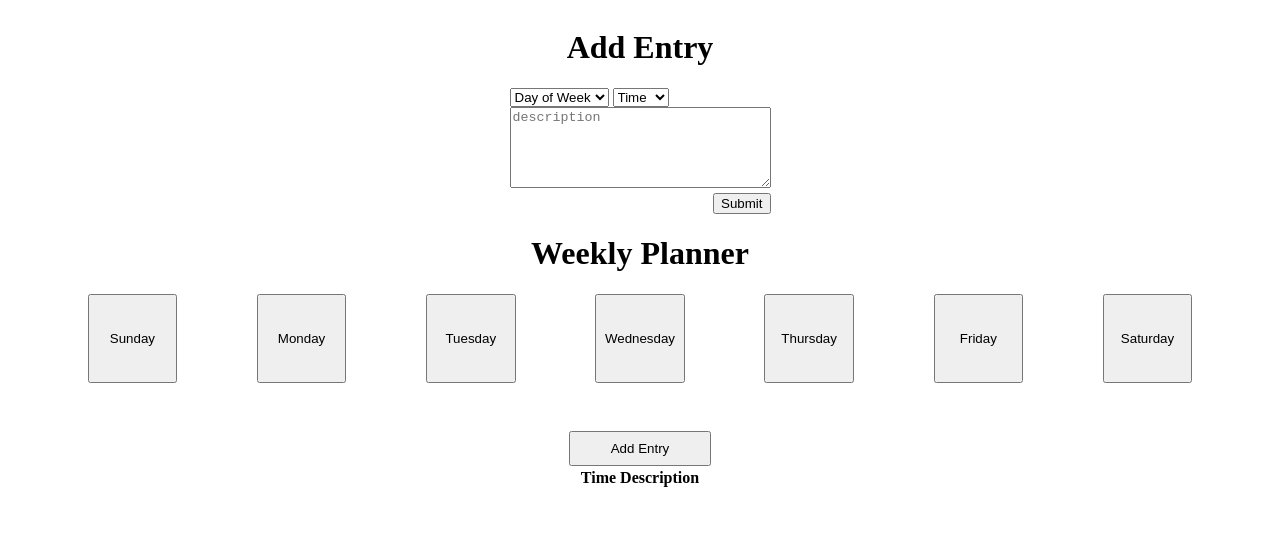
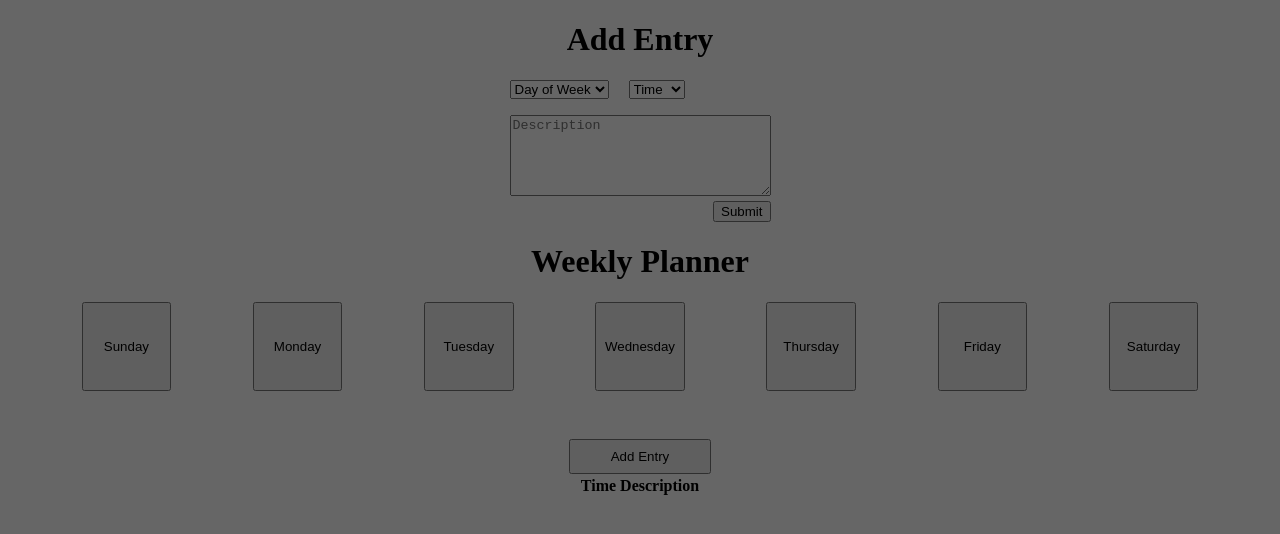
Before and after one commit to jdfenlason/week-planner, a plain HTML site: page index.html in a window 1280 px wide. Drawn offline with Linux system fonts and the light colour scheme.

Commit message:
End of Jake Turn

```diff
--- a/index.html
+++ b/index.html
@@ -7,14 +7,14 @@
   <link rel="stylesheet" href="styles.css">
 </head>
 <body>
+  <div class="overlay">
 
-<div class="overlay">
+  </div>
 
-</div>
 
   <div class= "container">
 
-    <div class="modal-container">
+    <div class=" modal-container">
       <div class="row">
         <div class="col">
           <h1 class="modal-header">Add Entry</h1>
@@ -51,7 +51,7 @@
             </select>
               <div class="row">
                 <div class="col">
-                  <textarea placeholder="description" name="description" class="description" cols="30" rows="5"></textarea>
+                  <textarea placeholder="Description" name="description" class="description" cols="30" rows="5"></textarea>
                 </div>
               </div>
               <div class="class">
--- a/styles.css
+++ b/styles.css
@@ -1,5 +1,9 @@
 * {
   box-sizing: border-box;
+}
+
+body {
+  margin: 0 auto;
 }
 
 .hidden {
@@ -10,6 +14,7 @@
   max-width: 768px;
   margin: 0 auto;
   padding: 0 1.75rem;
+  z-index: 5;
 }
 
 .row {
@@ -21,10 +26,6 @@
   width: 100%;
   display: flex;
   justify-content: space-evenly;
-}
-
-.col-half {
-
 }
 
 .planner-title {
@@ -45,3 +46,15 @@
   float: right;
   margin-top: 0.3rem;
 }
+
+.select-input {
+  margin-bottom: 1rem;
+  margin-right: 1rem;
+}
+
+.overlay {
+  width: 100%;
+  height: 100%;
+  background-color: rgba(0, 0, 0, 0.6);
+  position: fixed;
+}
```
